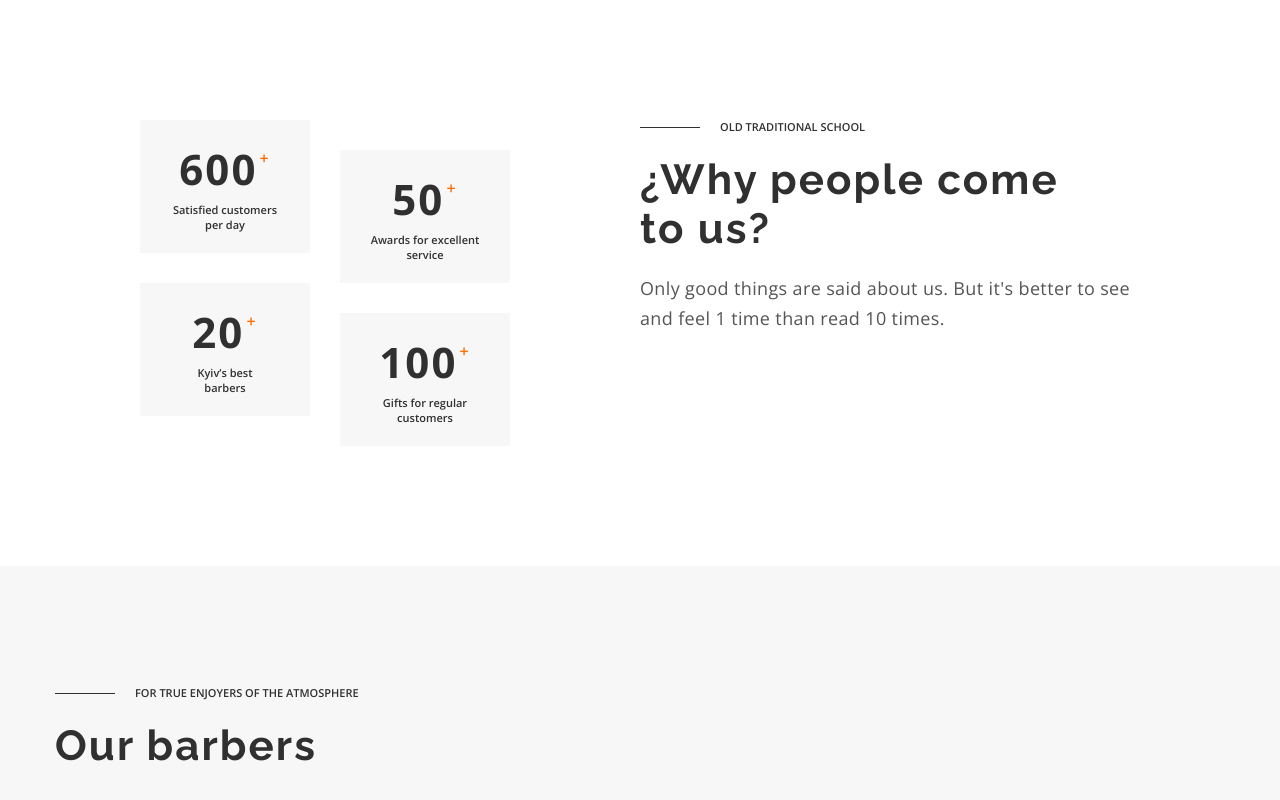
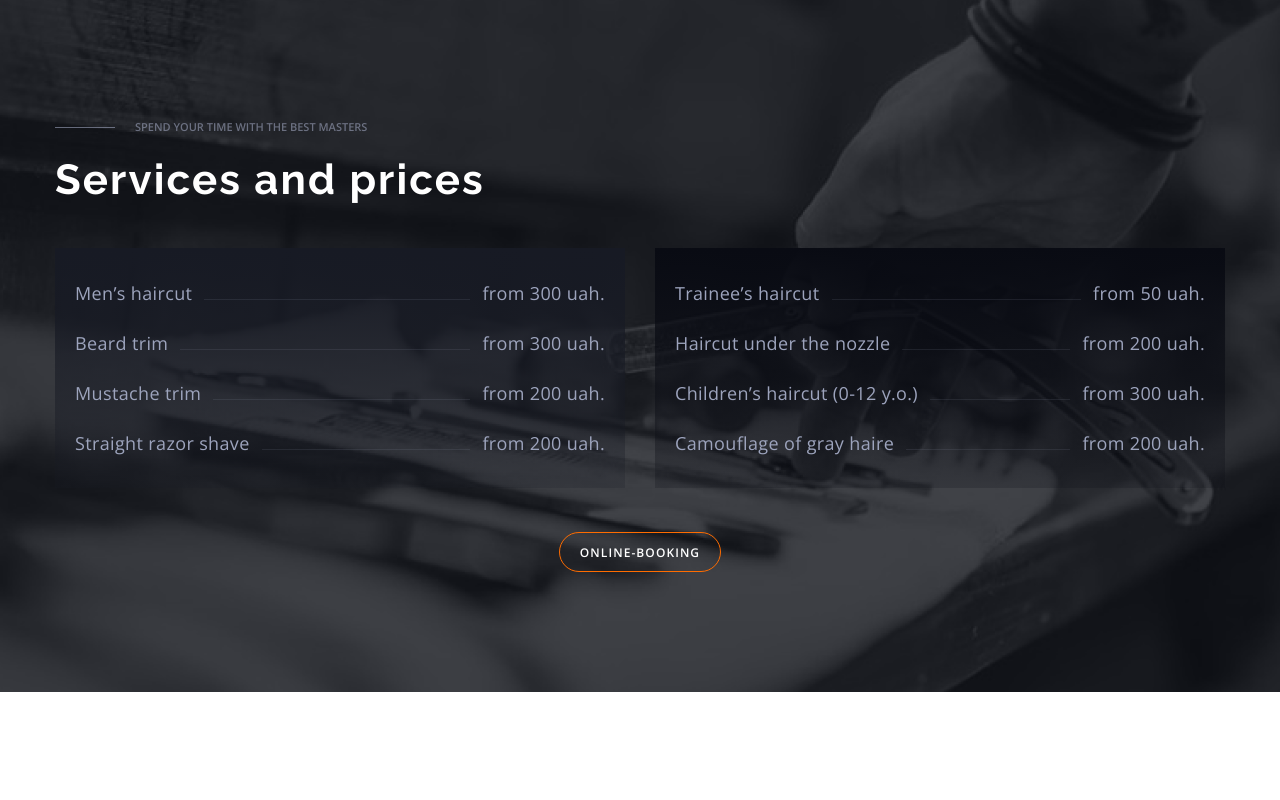
Before and after one commit to AndriiTsokur/goit-barbershop, a plain HTML site: page index.html in a window 1280 px wide. Shown: the top 800 px of the page. Drawn offline with nearby package versions, Linux system fonts and the light colour scheme.

Commit message:
Adds refactored Prices
- BEM
- SASS
- Adaptive markup
- Adaptive & Retina friendly images

```diff
--- a/css/styles.css
+++ b/css/styles.css
@@ -444,70 +444,70 @@ ul {
 /* ================= Section About - END ================ */
 
 /* ========== Section Services & Prices - START ========= */
-.prices {
+/* .prices {
 	background-color: #111319;
 	background-image: url(../images/bg-prices.png);
 	background-repeat: no-repeat;
 	background-position: center;
 	background-size: cover;
-}
+} */
 
-.prices-heading {
+/* .prices-heading {
 	margin-bottom: 44px;
-}
+} */
 
-.prices-content {
+/* .prices-content {
 	gap: 30px;
 	margin-bottom: 44px;
-}
+} */
 
-.prices-list {
+/* .prices-list {
 	flex-basis: calc((100% - 30px) / 2);
 	padding: 30px 20px 30px 20px;
 	gap: 30px;
-}
+} */
 
-.prices-list:first-child {
+/* .prices-list:first-child {
 	background-image: linear-gradient(180deg, #171a24 0%, rgba(23, 26, 36, 0.2) 100%);
 }
 
 .prices-list:last-child {
 	background-image: linear-gradient(180deg, #090b13 0%, rgba(9, 11, 19, 0.2) 100%);
-}
+} */
 
-.prices-item {
+/* .prices-item {
 	gap: 12px;
 	justify-content: space-between;
 	align-items: baseline;
-}
+} */
 
-.prices-item:not(:last-child) {
+/* .prices-item:not(:last-child) {
 	margin-bottom: 20px;
-}
+} */
 
-.prices-item::before {
+/* .prices-item::before {
 	content: '';
 	flex-grow: 1;
 	height: 1px;
 
 	background-color: rgba(157, 164, 189, 0.12);
-}
+} */
 
-.prices-item-text {
+/* .prices-item-text {
 	font-size: 18px;
 	font-weight: 400;
 	line-height: 1.67;
 	color: var(--color-secondary);
-}
+} */
 
-.prices-item-text:first-child {
+/* .prices-item-text:first-child {
 	order: -1;
-}
+} */
 
-.prices-btn {
+/* .prices-btn {
 	display: block;
 	margin-inline: auto;
-}
+} */
 /* =========== Section Services & Prices - END ========== */
 
 /* ============== Section Our Facts - START ============= */
--- a/index.html
+++ b/index.html
@@ -152,56 +152,56 @@
 			</section> -->
 
 			<!-- Section Services & Prices -->
-			<!-- <section id="prices" class="comp-section prices">
+			<section id="prices" class="prices">
 				<div class="container">
-					<p class="comp-section-intro intro-light">Spend your time with the best masters</p>
-					<h2 class="comp-section-heading prices-heading heading-light">Services and prices</h2>
+					<p class="prices__intro">Spend your time with the best masters</p>
+					<h2 class="prices__heading">Services and prices</h2>
 
-					<div class="prices-content flex">
-						<ul class="prices-list">
-							<li class="prices-item nobullet flex">
-								<p class="prices-item-text">Men’s haircut</p>
-								<p class="prices-item-text">from 300 uah.</p>
+					<div class="prices__content">
+						<ul class="prices__list">
+							<li class="prices__item">
+								<p class="prices__text">Men’s haircut</p>
+								<p class="prices__text">from 300 uah.</p>
 							</li>
-							<li class="prices-item nobullet flex">
-								<p class="prices-item-text">Beard trim</p>
-								<p class="prices-item-text">from 300 uah.</p>
+							<li class="prices__item">
+								<p class="prices__text">Beard trim</p>
+								<p class="prices__text">from 300 uah.</p>
 							</li>
-							<li class="prices-item nobullet flex">
-								<p class="prices-item-text">Mustache trim</p>
-								<p class="prices-item-text">from 200 uah.</p>
+							<li class="prices__item">
+								<p class="prices__text">Mustache trim</p>
+								<p class="prices__text">from 200 uah.</p>
 							</li>
-							<li class="prices-item nobullet flex">
-								<p class="prices-item-text">Straight razor shave</p>
-								<p class="prices-item-text">from 200 uah.</p>
+							<li class="prices__item">
+								<p class="prices__text">Straight razor shave</p>
+								<p class="prices__text">from 200 uah.</p>
 							</li>
 						</ul>
 
-						<ul class="prices-list">
-							<li class="prices-item nobullet flex">
-								<p class="prices-item-text">Trainee’s haircut</p>
-								<p class="prices-item-text">from 50 uah.</p>
+						<ul class="prices__list">
+							<li class="prices__item">
+								<p class="prices__text">Trainee’s haircut</p>
+								<p class="prices__text">from 50 uah.</p>
 							</li>
-							<li class="prices-item nobullet flex">
-								<p class="prices-item-text">Haircut under the nozzle</p>
-								<p class="prices-item-text">from 200 uah.</p>
+							<li class="prices__item">
+								<p class="prices__text">Haircut under the nozzle</p>
+								<p class="prices__text">from 200 uah.</p>
 							</li>
-							<li class="prices-item nobullet flex">
-								<p class="prices-item-text">Children’s haircut (0-12 y.o.)</p>
-								<p class="prices-item-text">from 300 uah.</p>
+							<li class="prices__item">
+								<p class="prices__text">Children’s haircut (0-12 y.o.)</p>
+								<p class="prices__text">from 300 uah.</p>
 							</li>
-							<li class="prices-item nobullet flex">
-								<p class="prices-item-text">Camouflage of gray haire</p>
-								<p class="prices-item-text">from 200 uah.</p>
+							<li class="prices__item">
+								<p class="prices__text">Camouflage of gray haire</p>
+								<p class="prices__text">from 200 uah.</p>
 							</li>
 						</ul>
 					</div>
 
-					<button class="comp-btn btn-light prices-btn" data-modal-open type="button">
+					<button class="prices__btn comp-btn btn-light" data-modal-open type="button">
 						Online-booking
 					</button>
 				</div>
-			</section> -->
+			</section>
 
 			<!-- Section Our Facts -->
 			<section class="facts">
--- /dev/null
+++ b/sass/components/_section-prices.scss
@@ -0,0 +1,165 @@
+.prices {
+	@extend %comp-section;
+
+	background-color: #111319;
+	background-image: url(../images/bg-prices__mobile.png);
+	background-repeat: no-repeat;
+	background-position: center;
+	background-size: cover;
+
+	@media screen and (min-device-pixel-ratio: 2),
+		screen and (min-resolution: 192dpi),
+		screen and (min-resolution: 2dppx) {
+		background-image: url(../images/bg-prices__mobile@2x.png);
+	}
+
+	@media screen and (min-width: 768px) {
+		background-image: url(../images/bg-prices__tablet.png);
+
+		@media screen and (min-device-pixel-ratio: 2),
+			screen and (min-resolution: 192dpi),
+			screen and (min-resolution: 2dppx) {
+			background-image: url(../images/bg-prices__tablet@2x.png);
+		}
+	}
+
+	@media screen and (min-width: 1200px) {
+		background-image: url(../images/bg-prices__desktop.png);
+
+		@media screen and (min-device-pixel-ratio: 2),
+			screen and (min-resolution: 192dpi),
+			screen and (min-resolution: 2dppx) {
+			background-image: url(../images/bg-prices__desktop@2x.png);
+		}
+	}
+}
+
+.prices__intro {
+	@extend %comp-section__intro, %comp-section__intro--light;
+}
+
+.prices__heading {
+	@extend %comp-section__heading, %comp-section__heading--light;
+
+	margin-bottom: 44px;
+
+	@media screen and (max-width: 767px) {
+		font-size: 40px;
+		line-height: 1.18;
+	}
+}
+
+.prices__content {
+	display: flex;
+	flex-direction: column;
+	margin-bottom: 44px;
+
+	background-image: linear-gradient(180deg, #171a24 0%, rgba(23, 26, 36, 0.2) 100%);
+
+	@media screen and (min-width: 1200px) {
+		flex-direction: row;
+		gap: 30px;
+
+		background-image: none;
+	}
+}
+
+.prices__list {
+	padding-inline: 20px 20px;
+
+	&:first-child {
+		margin-bottom: 20px;
+		padding-block: 30px 0;
+
+		@media screen and (min-width: 1200px) {
+			margin-bottom: 0;
+		}
+	}
+
+	&:last-child {
+		padding-block: 0 30px;
+	}
+
+	@media screen and (min-width: 425px) {
+		padding-inline: 40px 20px;
+	}
+
+	@media screen and (min-width: 768px) {
+		padding-inline: 40px;
+
+		&:first-child {
+			padding-block: 32px 0;
+		}
+
+		&:last-child {
+			padding-block: 0 32px;
+		}
+	}
+
+	@media screen and (min-width: 1200px) {
+		flex-basis: calc((100% - 30px) / 2);
+		padding-inline: 20px;
+
+		&:first-child {
+			padding-block: 30px;
+
+			background-image: linear-gradient(180deg, #171a24 0%, rgba(23, 26, 36, 0.2) 100%);
+		}
+
+		&:last-child {
+			padding-block: 30px;
+
+			background-image: linear-gradient(180deg, #090b13 0%, rgba(9, 11, 19, 0.2) 100%);
+		}
+	}
+}
+
+.prices__item {
+	display: flex;
+	justify-content: space-between;
+	align-items: baseline;
+	gap: 4px;
+
+	&:not(:last-child) {
+		margin-bottom: 20px;
+	}
+
+	&::before {
+		content: '';
+		flex-grow: 1;
+		height: 1px;
+
+		background-color: rgba(157, 164, 189, 0.12);
+	}
+
+	@media screen and (min-width: 768px) {
+		gap: 12px;
+	}
+}
+
+.prices__text {
+	font-size: 11px;
+	font-weight: 400;
+	line-height: 1.43;
+	color: $COLOR_SECONDARY;
+
+	&:first-child {
+		order: -1;
+	}
+
+	@media screen and (min-width: 375px) {
+		font-size: 14px;
+	}
+
+	@media screen and (min-width: 768px) {
+		font-size: 18px;
+		line-height: 1.67;
+	}
+}
+
+.prices__btn {
+	@extend %comp-btn, %comp-btn--light;
+
+	display: block;
+	margin-inline: auto;
+}
--- a/sass/components/_shared-section.scss
+++ b/sass/components/_shared-section.scss
@@ -17,9 +17,9 @@
 // }
 
 /* Section INTRO Light Text Color Theme */
-.intro-light {
-	color: var(--color-secondaryMod);
-}
+// .intro-light {
+// 	color: var(--color-secondaryMod);
+// }
 
 // .comp-section-heading {
 // 	font-family: 'Raleway', sans-serif;
@@ -29,9 +29,9 @@
 // }
 
 /* Section HEADING Light Text Color Theme */
-.heading-light {
-	color: var(--color-contrast);
-}
+// .heading-light {
+// 	color: var(--color-contrast);
+// }
 
 // .comp-section-subtitle {
 // 	margin-bottom: 20px;
--- a/sass/main.scss
+++ b/sass/main.scss
@@ -5,13 +5,14 @@
 @import './utils/reset-defaults';
 @import './utils/placeholders-general';
 @import './utils/placeholders-section';
+@import './utils/placeholders-button';
 // @import './utils/mixins';
 @import './components/shared-general';
-@import './components/shared-button';
 @import './components/shared-media';
 @import './components/shared-section';
 
 @import './components/page-header';
+@import './components/section-prices';
 @import './components/section-facts';
 @import './components/section-barbers';
 @import './components/section-gallery';
--- a/sass/components/_shared-button.scss
+++ b/sass/utils/_placeholders-button.scss
@@ -1,4 +1,4 @@
-.comp-btn {
+%comp-btn {
 	min-width: 160px;
 	height: 40px;
 	padding-block: 12px;
@@ -10,27 +10,27 @@
 	letter-spacing: 0.09em;
 	text-transform: uppercase;
 
-	border: 1px solid var(--color-accent);
+	border: 1px solid $COLOR_ACCENT;
 	border-radius: 25px;
 	background: transparent;
 
 	cursor: pointer;
 	transition: color 250ms, background-color 250ms;
-}
 
-.comp-btn:hover,
-.comp-btn:focus {
-	color: var(--color-contrast);
+	&:hover,
+	&:focus {
+		color: $COLOR_CONTRAST;
 
-	background-color: var(--color-accent);
+		background-color: $COLOR_ACCENT;
 	}
 
 	/* BUTTON Light Text Theme */
-.btn-light {
-	color: var(--color-contrast);
+	&--light {
+		color: $COLOR_CONTRAST;
 	}
 
 	/* BUTTON Dark Text Theme */
-.btn-dark {
-	color: var(--color-main);
+	&--dark {
+		color: $COLOR_MAIN;
 	}
+}
--- a/sass/utils/_placeholders-section.scss
+++ b/sass/utils/_placeholders-section.scss
@@ -23,6 +23,10 @@
 	letter-spacing: normal;
 	text-transform: uppercase;
 
+	&--light {
+		color: $COLOR_SECONDARY_MOD;
+	}
+
 	@media screen and (max-width: 334px) {
 		font-size: 10px;
 	}
@@ -35,6 +39,10 @@
 	font-size: 42px;
 	line-height: 1.17;
 	letter-spacing: 0.05em;
+
+	&--light {
+		color: $COLOR_CONTRAST;
+	}
 }
 
 %comp-section__subtitle {
```
Also changed, not shown: css/main.css, css/main.min.css, images/bg-prices.png (deleted), images/bg-prices__desktop.png (added), images/bg-prices__desktop@2x.png (added), images/bg-prices__mobile.png (added), images/bg-prices__mobile@2x.png (added), images/bg-prices__tablet.png (added), images/bg-prices__tablet@2x.png (added), 2 other files. Lines whose indentation alone changed are shown as unchanged.
